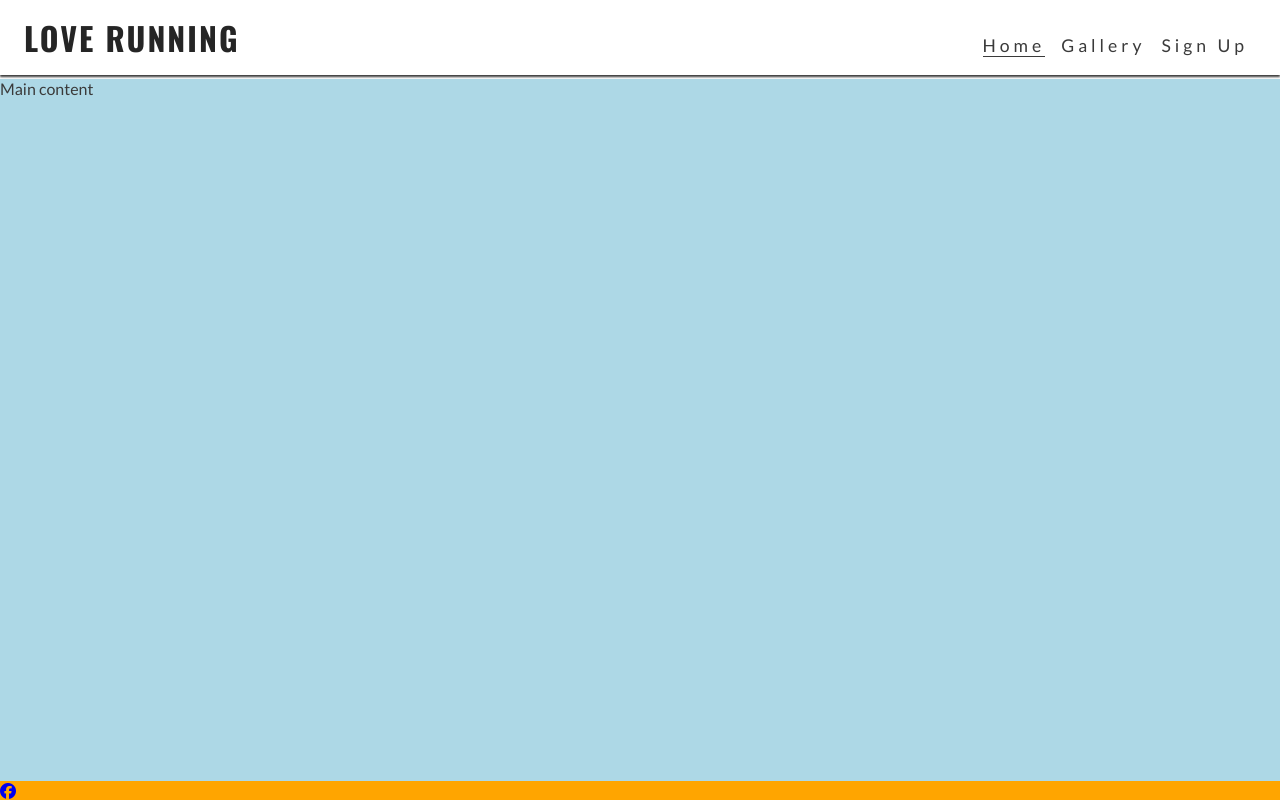
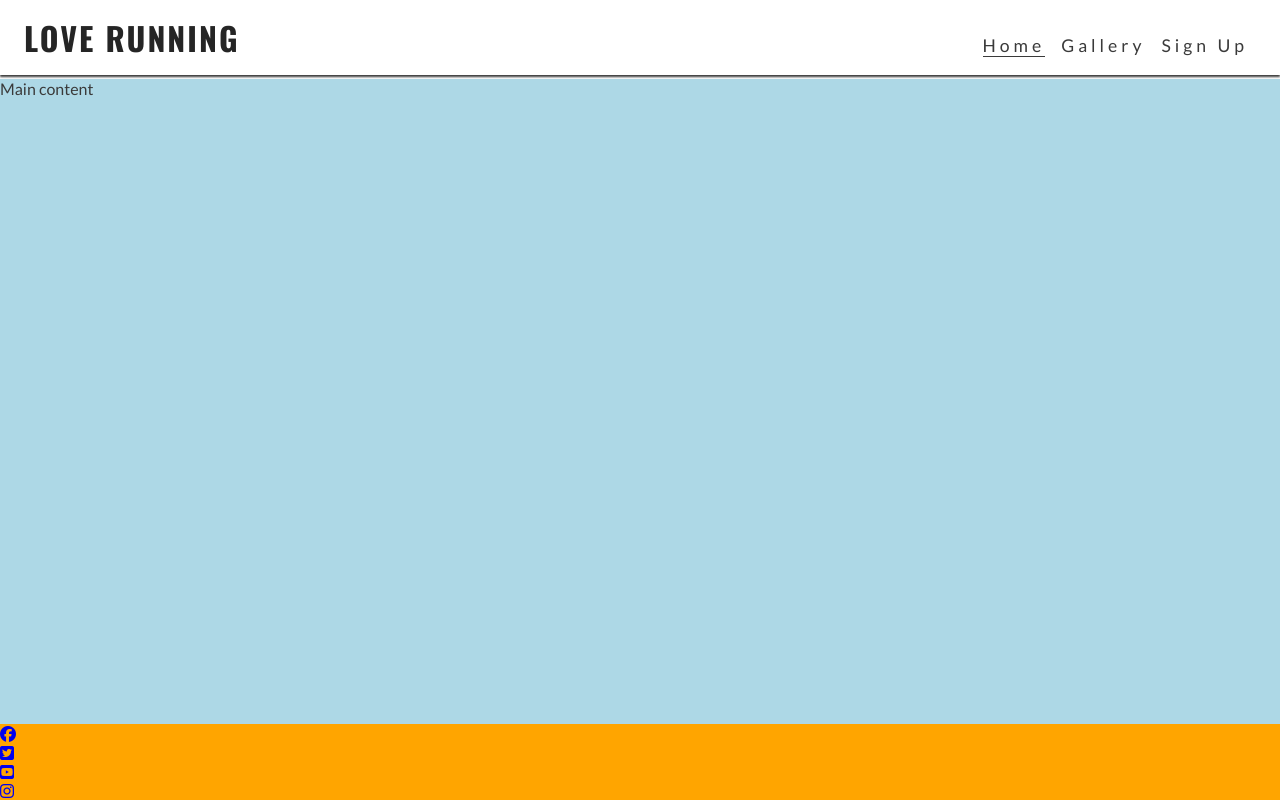
Before and after one commit to Aidan-99/love-running, a plain HTML site: page index.html in a window 1280 px wide. Drawn offline with nearby package versions, Linux system fonts and the light colour scheme.

Commit message:
add remaining links to footer

```diff
--- a/index.html
+++ b/index.html
@@ -40,7 +40,9 @@
         <h1 id="logo">love Running</h1>
       </a>
       <input type="checkbox" id="nav-toggle" name="nav-toggle" />
-      <label for="nav-toggle" class="nav-toggle-label">X</label>
+      <label for="nav-toggle" class="nav-toggle-label">
+        <i class="fa-solid fa-bars"></i>
+    </label>
       <nav>
         <ul id="menu">
           <li><a href="#" class="active">Home</a></li>
@@ -63,6 +65,22 @@
             ><i class="fa-brands fa-facebook"></i></a
           >
         </li>
+        <li>
+            <a href="https://www.twitter.com/" target="_blank" rel="noopener"
+                aria-label="Visit our Twitter page (opens in a new tab)">
+                <i class="fa-brands fa-twitter-square"></i></a>
+        </li>
+        <li>
+            <a href="https://www.youtube.com/" target="_blank" rel="noopener"
+                aria-label="Visit our YouTube page (opens in a new tab)">
+                <i class="fa-brands fa-youtube-square"></i></a>
+        </li>
+        <li>
+            <a href="https://www.instagram.com/" target="_blank" rel="noopener"
+                aria-label="Visit our Instagram page (opens in a new tab)">
+                <i class="fa-brands fa-instagram"></i></a>
+        </li>
+    </ul>
       </ul>
     </footer>
 
```
